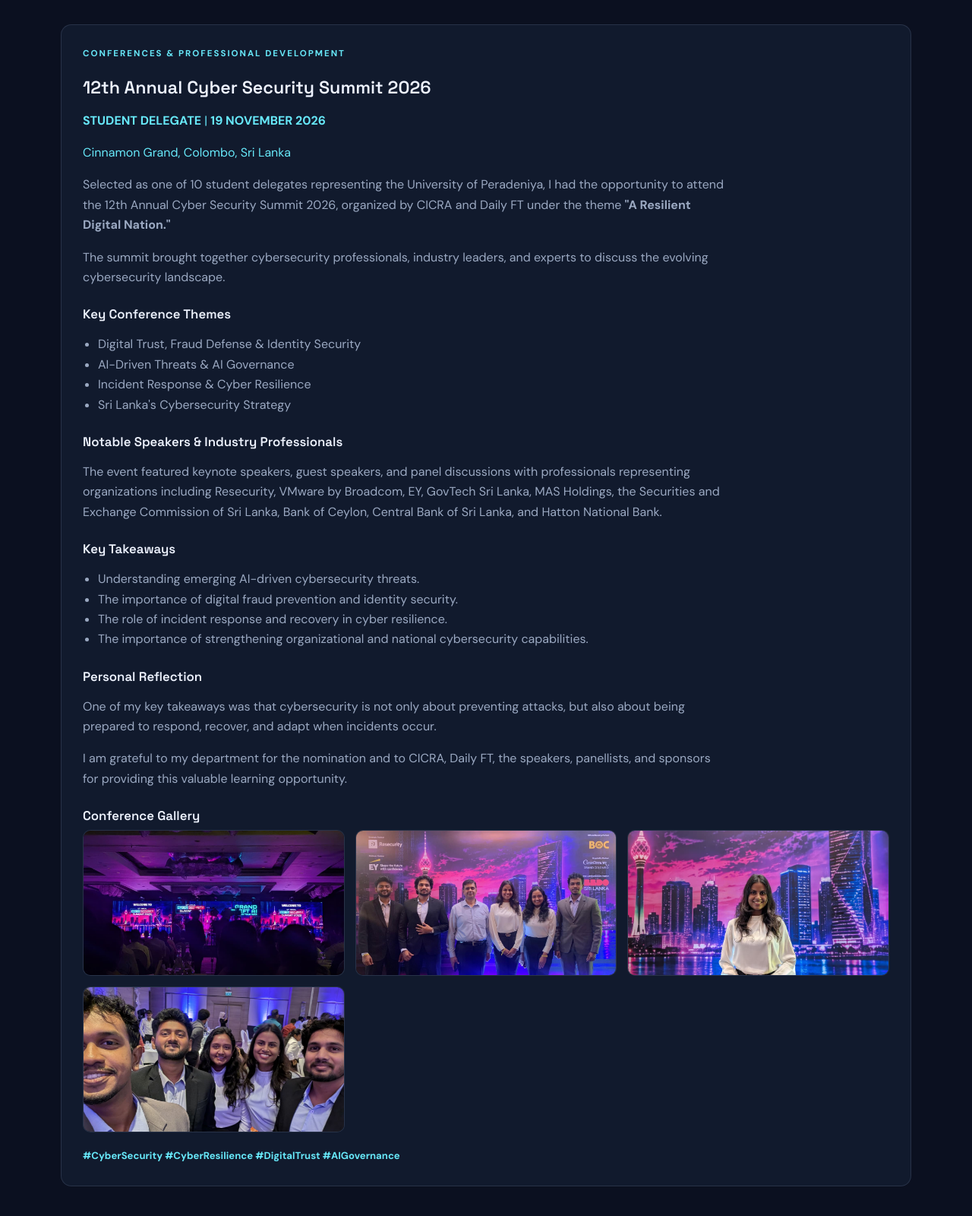
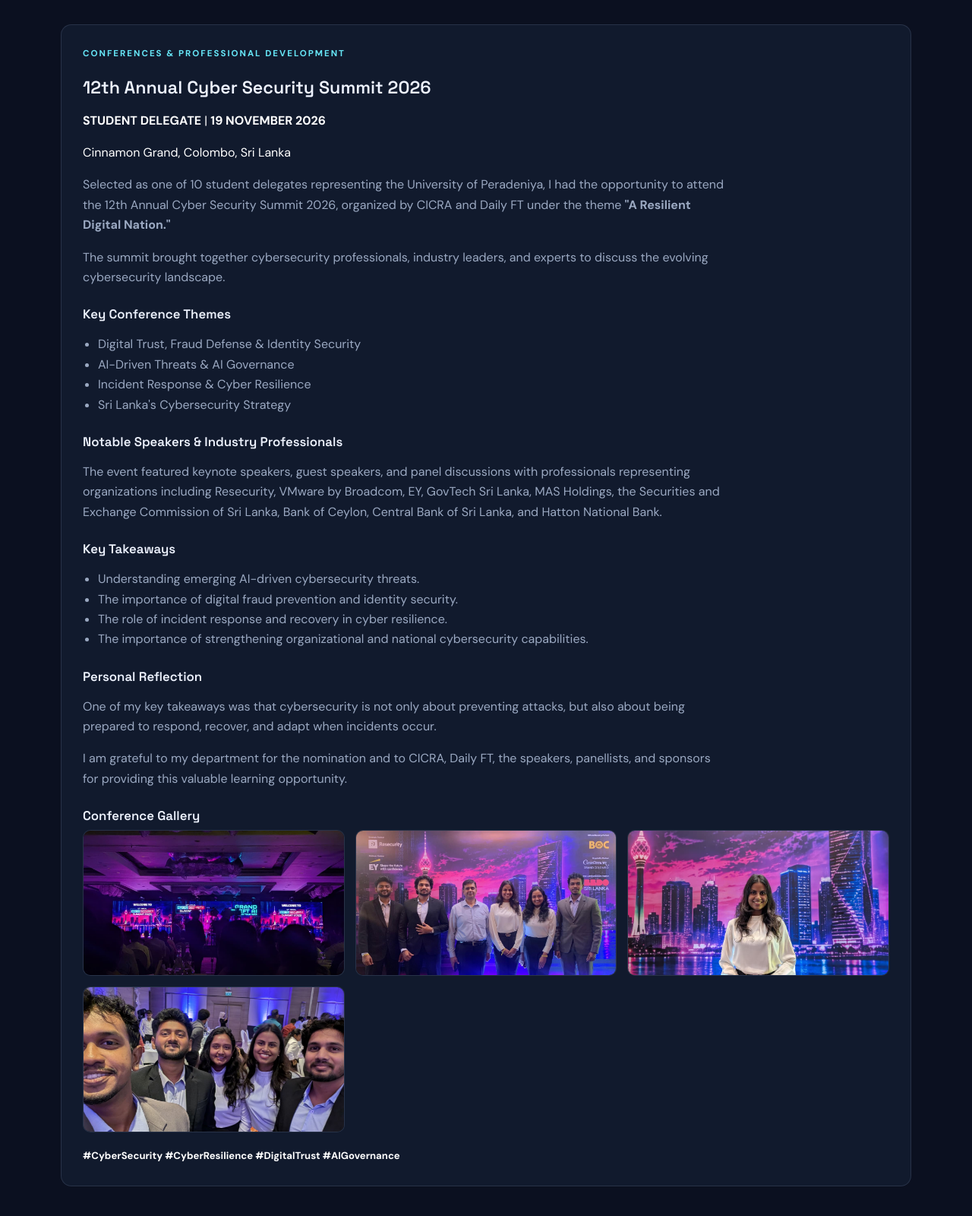
Before and after one commit to JASUthpala/JASUthpala.github.io, a plain HTML site: page index.html in a window 1280 px wide. Shown: the part 7267-8867 px from the top of the page at 76% size. Drawn offline with nearby package versions, Linux system fonts and the light colour scheme.

Commit message:
update styles.css

```diff
--- a/styles.css
+++ b/styles.css
@@ -95,11 +95,11 @@ body{overflow-x:clip}
 .industrial-gallery{grid-template-columns:repeat(3,minmax(0,1fr))}
 .industrial-gallery img{height:190px}
 .conference-subsection{margin-top:48px}
-.conference-meta,.conference-location{color:var(--cyan)!important}
+.conference-meta,.conference-location{color:#fff!important}
 .industrial-visit-copy h4{font:600 1.05rem var(--display);margin:24px 0 8px}
 .industrial-visit-copy ul{color:var(--muted);padding-left:20px}
 .conference-gallery{margin-top:0}
-.conference-tags{margin:20px 0 0;color:var(--cyan);font-size:.82rem;font-weight:700}
+.conference-tags{margin:20px 0 0;color:#fff;font-size:.82rem;font-weight:700}
 @media(max-width:620px){.projects-showcase,.detail-gallery{grid-template-columns:1fr}.project-links{align-items:flex-start}.project-links a{font-size:.74rem}.experience-logo{width:46px;height:46px}.timeline-body{gap:10px}.detail-container{width:min(100% - 34px,900px)}.project-detail{padding-top:45px}.detail-panel,.industrial-visit{padding:20px}.detail-footer{flex-direction:column}.detail-gallery img{height:auto;max-height:300px;object-fit:contain}}
 .timeline-intro{margin:0 0 25px!important;max-width:680px;color:var(--muted);font-size:.95rem}
 .roadeye-timeline{position:relative;display:grid;gap:14px;list-style:none;padding:0 0 0 38px;margin:0 0 24px;counter-reset:roadeye-step}
```
